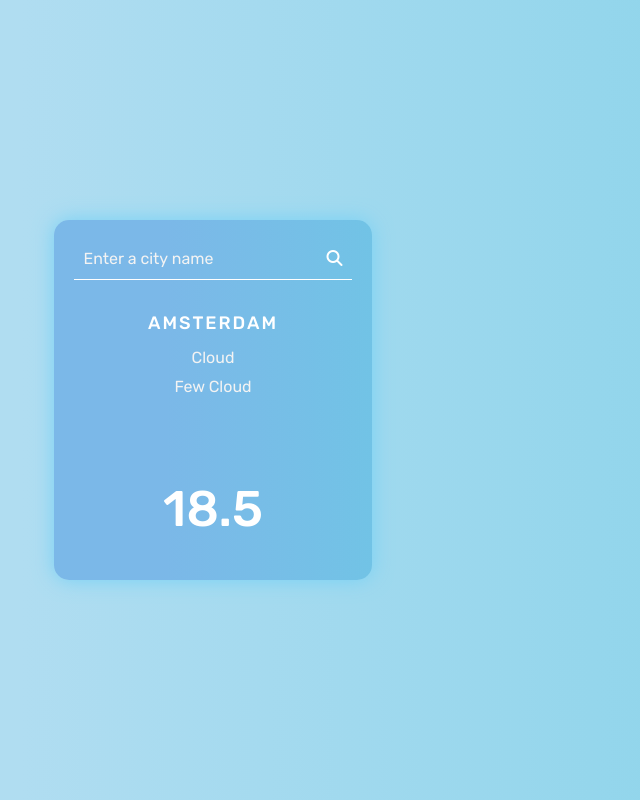
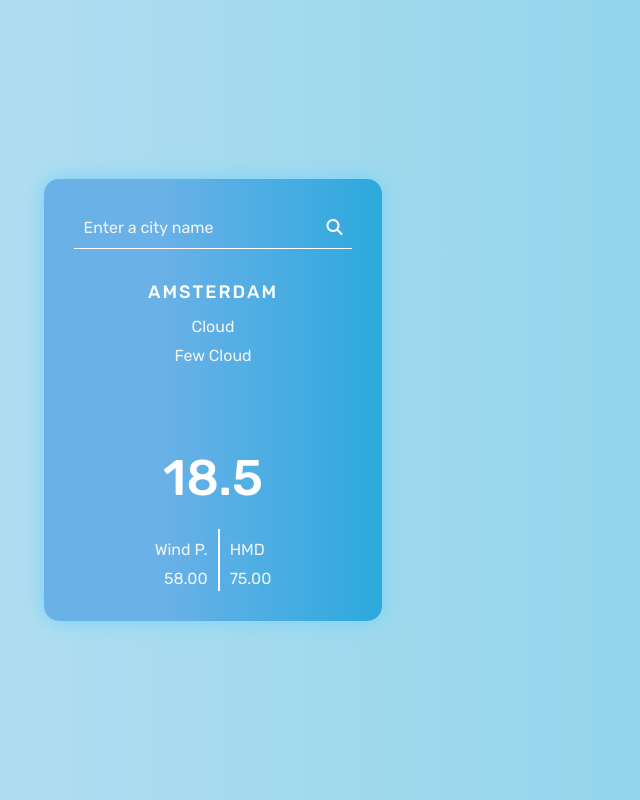
Before and after one commit to Redot2468/weather-app, a plain HTML site: page index.html in a window 1280 px wide. Shown: the whole page, without its empty margins (427-1067 px from the left). Drawn offline with Linux system fonts and the light colour scheme.

Commit message:
added the wind pressure and humidity

```diff
--- a/css/style.css
+++ b/css/style.css
@@ -111,14 +111,14 @@ h1 {
 /* container */
 .container {
   text-align: center;
-  padding: 2rem;
+  padding: 3rem;
   max-width: 800px;
   margin: auto;
   border-radius: 15px;
   background: linear-gradient(
     90deg,
-    rgba(123, 184, 232, 1) 35%,
-    rgba(99, 188, 227, 0.7595413165266106) 100%
+    rgb(105, 177, 231) 35%,
+    rgba(8, 154, 216, 0.76) 100%
   );
 
   box-shadow: 0 0 20px rgb(119, 209, 245);
@@ -128,8 +128,21 @@ h1 {
   margin-top: 3rem;
 }
 
-/* background: linear-gradient(
-    90deg,
-    rgba(154, 222, 238, 1) 35%,
-    rgba(99, 224, 227, 0.7595413165266106) 100%
-  ); */
+.wind__humidity {
+  display: flex;
+  justify-content: center;
+}
+
+.wind__humidity > section {
+  padding: 0 1rem;
+}
+
+.wind__block {
+  text-align: right;
+  border-right: 1px solid var(--color-white);
+}
+
+.humidity__block {
+  text-align: left;
+  border-left: 1px solid var(--color-white);
+}
--- a/index.html
+++ b/index.html
@@ -50,6 +50,17 @@
         <p class="cloud__info">Few Cloud</p>
         <section class="cloud__img"></section>
         <h1 class="temperature">18.5</h1>
+        <div class="wind__humidity">
+          <section class="wind__block">
+            <p class="cloud wind">Wind P.</p>
+            <p class="cloud__info wind__info">58.00</p>
+          </section>
+
+          <section class="humidity__block">
+            <p class="cloud humidity">HMD</p>
+            <p class="cloud__info humidity__info">75.00</p>
+          </section>
+        </div>
       </main>
     </div>
   </body>
```
